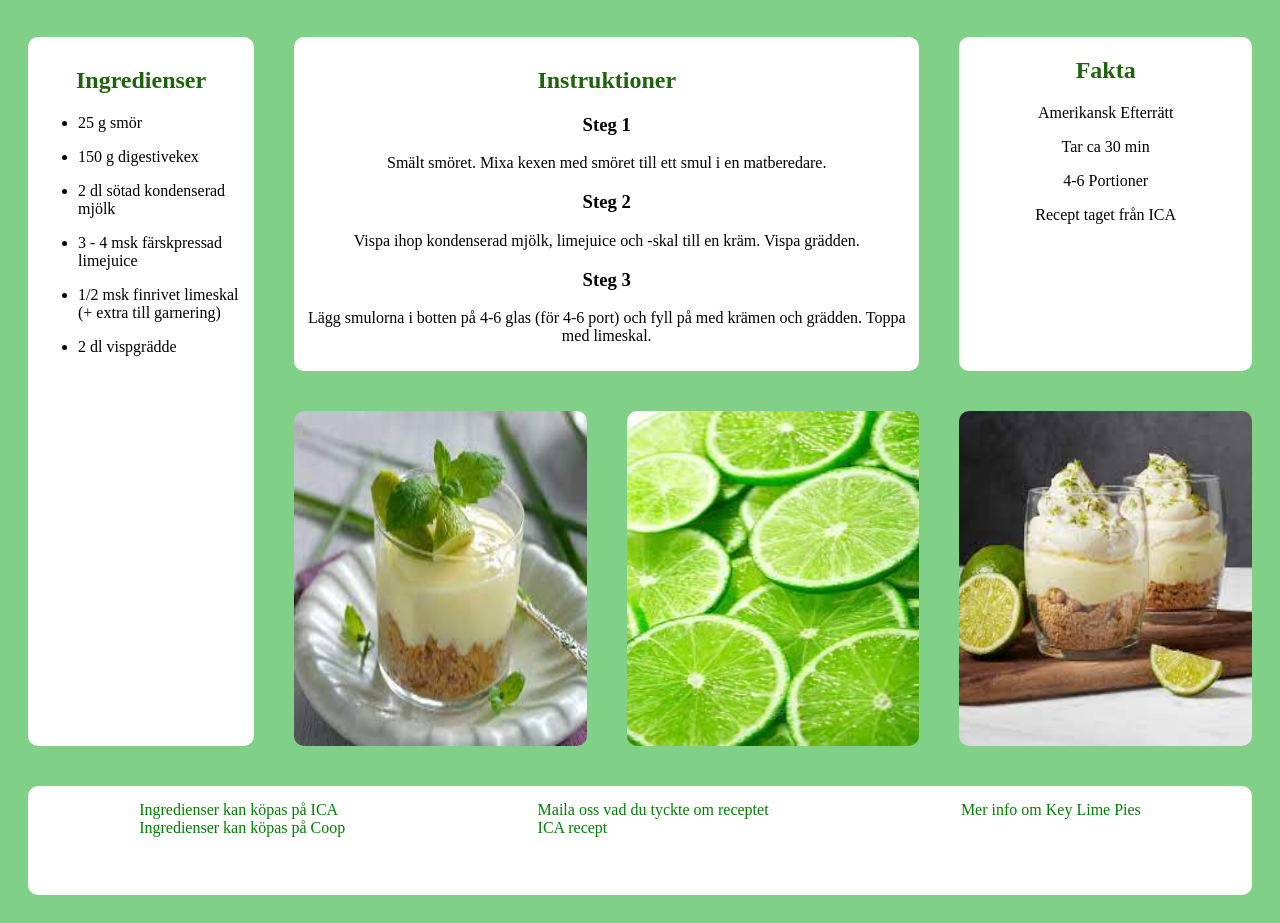
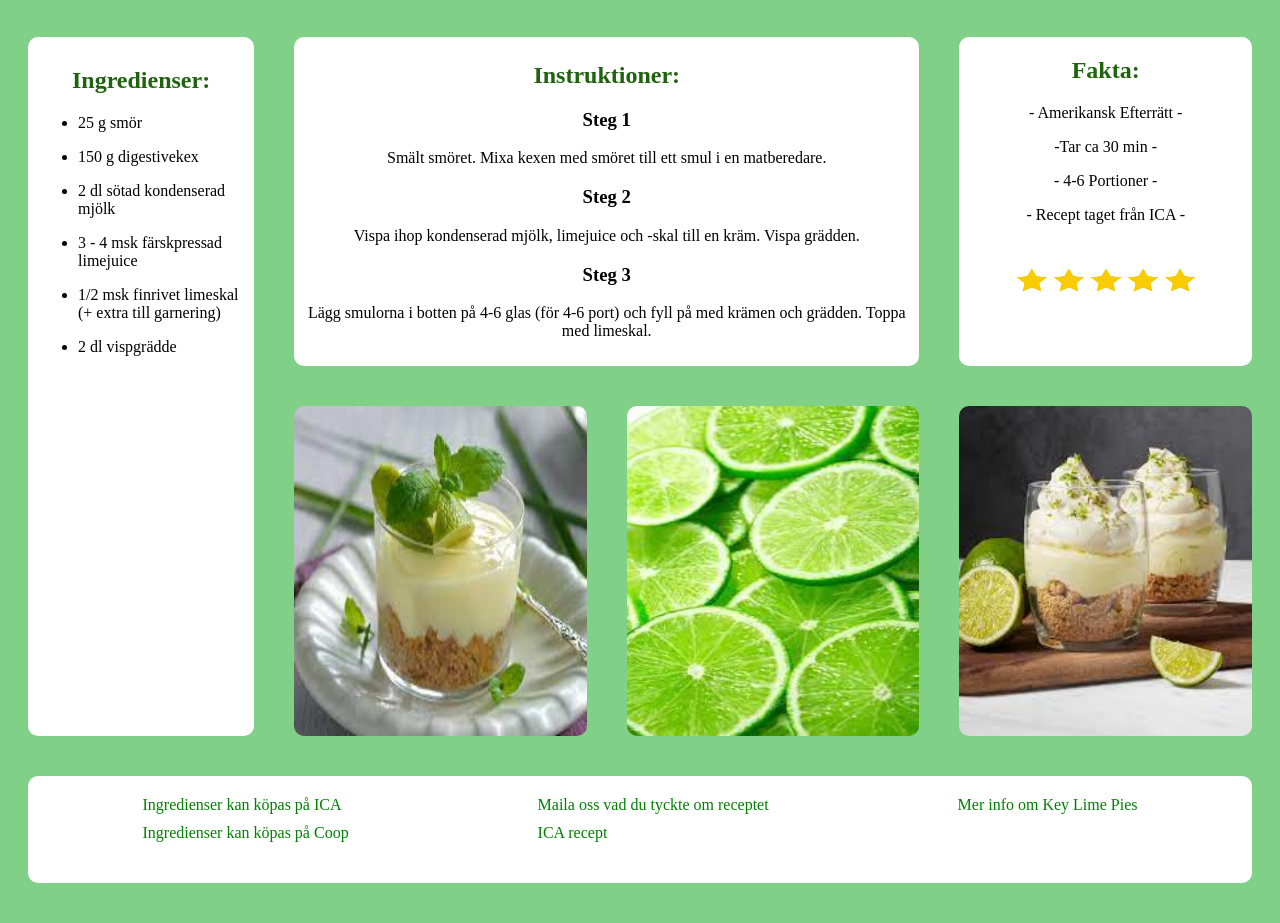
Before and after one commit to TE22A-andersson-tea/Projekt-1_Key_lime_pie, a plain HTML site: page index.html in a window 1280 px wide. Shown: the part 111-1034 px from the top of the page. Drawn offline with Linux system fonts and the light colour scheme.

Commit message:
Commits funkar inte?

```diff
--- a/index.html
+++ b/index.html
@@ -13,7 +13,7 @@
     </header>
 
     <div class = "Ingredienser">
-        <h2>Ingredienser</h2>
+        <h2>Ingredienser:</h2>
         <ul>
             <li>25 g smör</li>
             <p></p>
@@ -30,7 +30,7 @@
     </div>
 
     <div class = "Instruktioner">
-        <h2>Instruktioner</h2>
+        <h2>Instruktioner:</h2>
             <h3>Steg 1</h3>
             <p>Smält smöret. Mixa kexen med smöret till ett smul i en matberedare.</p>
             <h3>Steg 2</h3>
@@ -40,11 +40,12 @@
     </div>
 
     <div class = "Fakta">
-        <h2>Fakta</h2>
-        <p>Amerikansk Efterrätt</p>
-        <p>Tar ca 30 min</p>
-        <p>4-6 Portioner</p>
-        <p>Recept taget från ICA</p>
+        <h2>Fakta:</h2>
+        <p>- Amerikansk Efterrätt -</p>
+        <p>-Tar ca 30 min -</p>
+        <p>- 4-6 Portioner -</p>
+        <p>- Recept taget från ICA -</p>
+        <img src="./img/fem-stjärnor.png" alt="fem stjärnor">
     </div>
 
     <div class = "Bild1"></div>
--- a/style.css
+++ b/style.css
@@ -18,7 +18,6 @@ header{
     grid-row: 1/2;
     text-align: center;
     background-color: white;
-    /*border: 2px solid green;*/
     margin: 20px;
     color: #1f630e;
     border-radius: 10px;
@@ -28,24 +27,19 @@ header{
     grid-column: 1/2;
     grid-row: 2/4;
     background-color: white;
-    /*border: 2px solid green;*/
     padding: 10px;
     margin: 20px;
     border-radius: 10px;
-
-    /*display: flex;
-    justify-content: space-around;
-    flex-direction: column;*/
 }
 
 .Instruktioner{
     grid-column: 2/4;
     grid-row: 2/3;
     background-color: white;
-    /*border: 2px solid green;*/
     margin: 20px;
     border-radius: 10px;
-    padding: 10px;
+    padding: 5px;
+    padding-bottom: 10px;
     text-align: center;
 }
 
@@ -54,16 +48,19 @@ header{
     grid-row: 2/3;
     text-align: center;
     background-color: white;
-    /*border: 2px solid green;*/
     margin: 20px;
     border-radius: 10px;
+}
+
+img{
+    height: 80px;
+    width: 200px;
 }
 
 .Bild1{
     grid-column: 2/3;
     grid-row: 3/4;
     background-image: url(./img/Key.lime.pie.jpg);
-    /*border: 2px solid green;*/
     margin: 20px;
     background-position: center;
     background-size: 100% 100%;
@@ -73,7 +70,6 @@ header{
     grid-column: 3/4;
     grid-row: 3/4;
     background-image: url(./img/Lime_aesthetic.jpg);
-    /*border: 2px solid green;*/
     margin: 20px;
     background-position: center;
     background-size: 100% 100%;
@@ -83,7 +79,6 @@ header{
     grid-column: 4/5;
     grid-row: 3/4;
     background-image: url(./img/nedladdning.key.lime.jpg);
-   /*border: 2px solid green;*/
     margin: 20px;
     background-position: center;
     background-size: 100% 100%;
@@ -94,8 +89,7 @@ footer{
     grid-column: 1/5;
     grid-row: 4/5;
     background-color: white;
-    /*border: 2px solid green;*/
-    padding: 15px;
+    padding: 20px;
     margin: 20px;
     border-radius: 10px;
     display: flex;
@@ -110,9 +104,17 @@ a{
     display: flex;
     flex-direction: column;
     align-content: center;
+    gap: 10px;
 }
 .Mitten{
     display: flex;
     flex-direction: column;
     align-content: center;
+    gap: 10px;
 }
+.Häger{
+    display: flex;
+    flex-direction: column;
+    align-content: center;
+    gap: 10px;
+}
```
Also changed, not shown: img/5-stars-img.jpg (added), img/fem-stjärnor.png (added).
